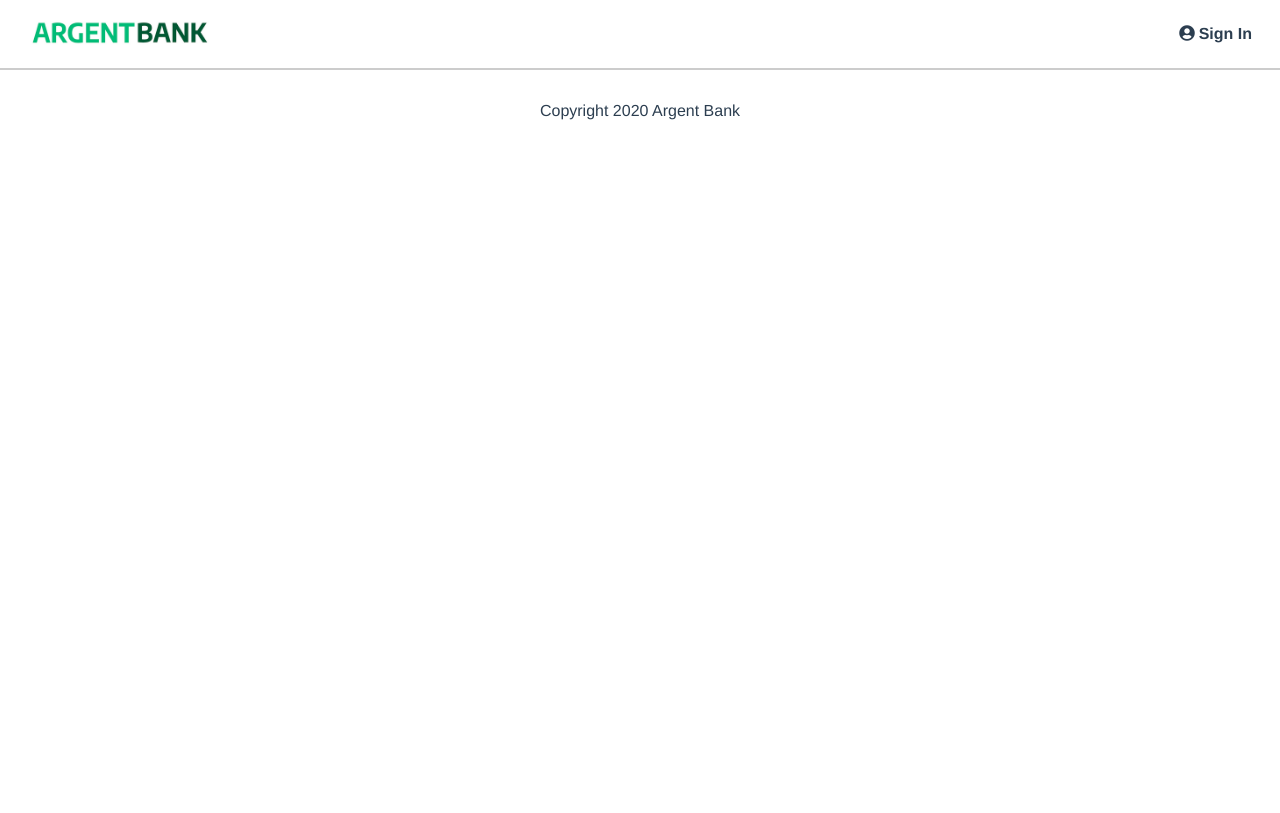
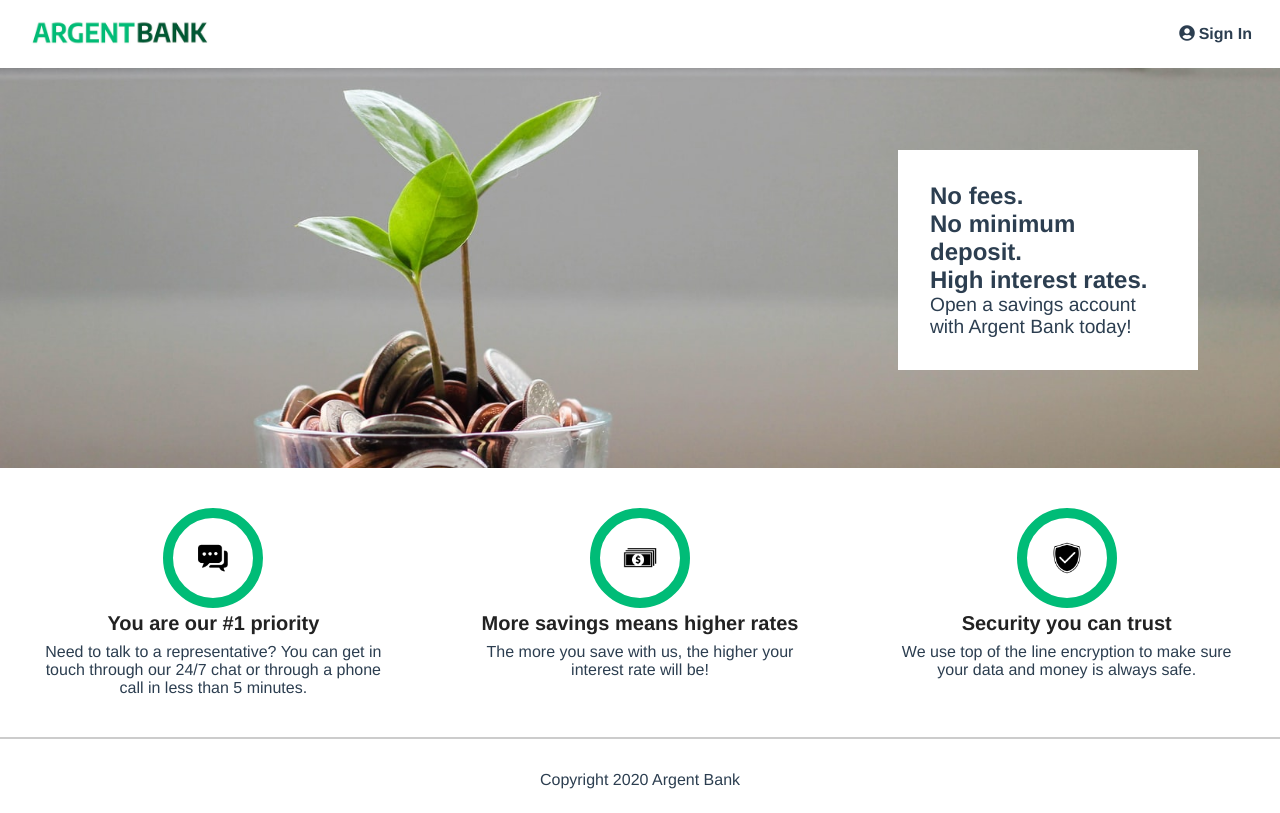
Before and after one commit to maevanapcontact/maevanguyenanhphuong_13_11022021, a React (Create React App) app: page / in a window 1280 px wide. Built offline with nearby package versions, Linux system fonts and the light colour scheme.

Commit message:
[#1] feat: add Homepage

```diff
--- /dev/null
+++ b/src/components/Homepage/FeatureItem.js
@@ -0,0 +1,18 @@
+import React, { Component } from "react";
+
+import "./FeatureItem.scss";
+
+class FeatureItem extends Component {
+  render() {
+    const { imgSrc, imgAlt, title, description } = this.props;
+    return (
+      <div className="feature-item">
+        <img src={`./images/${imgSrc}`} alt={imgAlt} className="feature-icon" />
+        <h3 className="feature-item-title">{title}</h3>
+        <p>{description}</p>
+      </div>
+    );
+  }
+}
+
+export default FeatureItem;
--- /dev/null
+++ b/src/components/Homepage/FeatureItem.scss
@@ -0,0 +1,18 @@
+.feature-icon {
+  width: 100px;
+  border: 10px solid #00bc77;
+  border-radius: 50%;
+  padding: 1rem;
+}
+
+.feature-item {
+  flex: 1;
+  padding: 2.5rem;
+
+  &-title {
+    color: #222;
+    font-size: 1.25rem;
+    font-weight: bold;
+    margin-bottom: 0.5rem;
+  }
+}
--- a/src/components/Homepage/Homepage.js
+++ b/src/components/Homepage/Homepage.js
@@ -1,8 +1,40 @@
 import React, { Component } from "react";
+import { features } from "../../data";
+import "./Homepage.scss";
+
+import FeatureItem from "./FeatureItem";
 
 class Homepage extends Component {
   render() {
-    return <div className="homepage"></div>;
+    return (
+      <main>
+        <div
+          className="hero"
+          style={{ backgroundImage: "url(./images/bank-tree.jpeg)" }}
+        >
+          <section className="hero-content">
+            <h2 className="sr-only">Promoted Content</h2>
+            <p className="subtitle">No fees.</p>
+            <p className="subtitle">No minimum deposit.</p>
+            <p className="subtitle">High interest rates.</p>
+            <p className="text">
+              Open a savings account with Argent Bank today!
+            </p>
+          </section>
+        </div>
+        <section className="features">
+          <h2 className="sr-only">Features</h2>
+          {features.map((elt) => (
+            <FeatureItem
+              imgSrc={elt.imgSrc}
+              imgAlt={elt.imgAlt}
+              title={elt.title}
+              description={elt.description}
+            />
+          ))}
+        </section>
+      </main>
+    );
   }
 }
 
--- /dev/null
+++ b/src/components/Homepage/Homepage.scss
@@ -0,0 +1,62 @@
+.hero {
+  background-position: 0 -50px;
+  background-size: cover;
+  background-repeat: no-repeat;
+  height: 300px;
+  position: relative;
+
+  &-content {
+    position: relative;
+    top: 2rem;
+    width: 200px;
+    background: white;
+    padding: 2rem;
+    text-align: left;
+    margin: 0 auto;
+
+    .subtitle {
+      font-weight: bold;
+      font-size: 1rem;
+      margin: 0;
+    }
+
+    .text {
+      margin-bottom: 0;
+      font-size: 0.9rem;
+    }
+  }
+}
+
+@media (min-width: 920px) {
+  .hero {
+    height: 400px;
+    background-position: 0% 33%;
+
+    &-content {
+      position: absolute;
+      top: 50px;
+      right: 50px;
+      width: 300px;
+      margin: 2rem;
+
+      .subtitle {
+        font-size: 1.5rem;
+      }
+
+      .text {
+        font-size: 1.2rem;
+      }
+    }
+  }
+}
+
+.features {
+  display: flex;
+  flex-direction: column;
+}
+
+@media (min-width: 920px) {
+  .features {
+    flex-direction: row;
+  }
+}
--- /dev/null
+++ b/src/data.js
@@ -0,0 +1,26 @@
+export const features = [
+  {
+    id: "feature-01",
+    imgSrc: "icon-chat.png",
+    imgAlt: "Chat Icon",
+    title: "You are our #1 priority",
+    description:
+      "Need to talk to a representative? You can get in touch through our 24/7 chat or through a phone call in less than 5 minutes.",
+  },
+  {
+    id: "feature-02",
+    imgSrc: "icon-money.png",
+    imgAlt: "Chat Icon",
+    title: "More savings means higher rates",
+    description:
+      "The more you save with us, the higher your interest rate will be!",
+  },
+  {
+    id: "feature-03",
+    imgSrc: "icon-security.png",
+    imgAlt: "Chat Icon",
+    title: "Security you can trust",
+    description:
+      "We use top of the line encryption to make sure your data and money is always safe.",
+  },
+];
```
